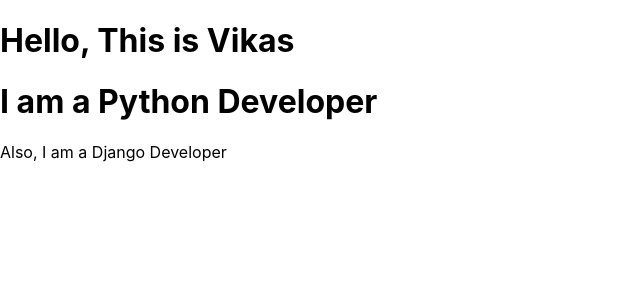
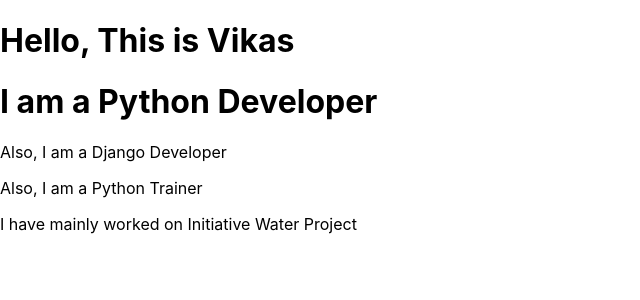
Before and after one commit to codewithvikaso/First_React_App, a React (Create React App) app: page / in a window 1280 px wide. Shown: the top 300 px of the page, without its empty margins (0-640 px from the left). Built offline with nearby package versions, Linux system fonts and the light colour scheme.

Commit message:
Update App.js

```diff
--- a/src/App.js
+++ b/src/App.js
@@ -9,6 +9,8 @@
         <h1>Hello, This is Vikas</h1>
         <h1>I am a Python Developer</h1>
         <p>Also, I am a Django Developer</p>
+        <p>Also, I am a Python Trainer</p>
+        <p>I have mainly worked on Initiative Water Project</p>
       </div>
 
     </>
```
